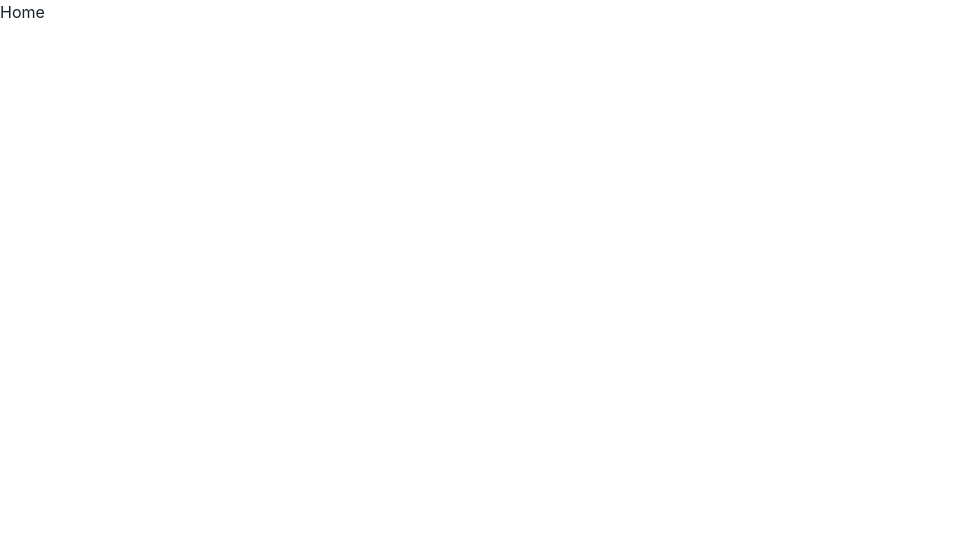
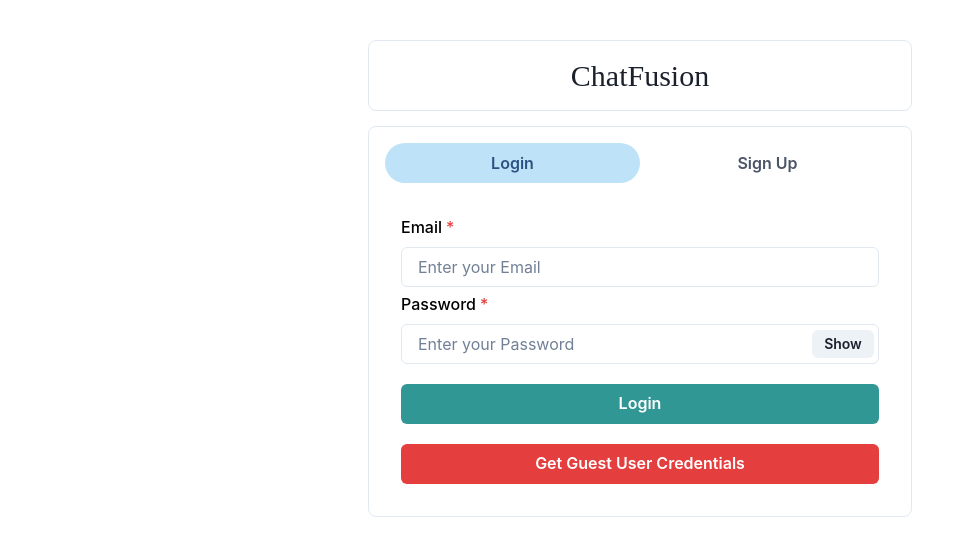
Before and after one commit to RidhikaJoshi/ChatFusion, a React (Create React App) app in the folder frontend/: page / in a window 1280 px wide. Shown: the top 556 px of the page, without its empty margins (0-974 px from the left). Built offline with nearby package versions, Linux system fonts and the light colour scheme.

Commit message:
Created Login and Sign Up Tabs for the Homepage

```diff
--- a/frontend/src/Pages/Homepage.js
+++ b/frontend/src/Pages/Homepage.js
@@ -1,9 +1,52 @@
-import React from 'react'
+import React from "react";
+import {
+	Container,
+	Box,
+	Text,
+	Tabs,
+	TabList,
+	TabPanels,
+	Tab,
+	TabPanel,
+} from "@chakra-ui/react";
+
+import Login from "../components/Authentication/Login";
+import Signup from "../components/Authentication/Signup";
 
 const Homepage = () => {
-  return (
-    <div>Home</div>
-  );
-}
+	return (
+		<Container maxW="xl" centerContent>
+			<Box
+				d="flex"
+				justify-content="center"
+				p={3}
+				bg={"white"}
+				w="100%"
+				margin="40px 0 15px 0"
+				borderRadius="lg"
+				borderWidth="1px"
+				textAlign={"center"}
+			>
+				<Text fontSize="3xl" fontFamily="Satisfy">
+					ChatFusion
+				</Text>
+			</Box>
+			<Box bg="white" w="100%" p={4} borderRadius="lg" borderWidth="1px">
+				<Tabs variant="soft-rounded">
+					<TabList mb="1em">
+						<Tab width="50%">Login</Tab>
+						<Tab width="50%">Sign Up</Tab>
+					</TabList>
+					<TabPanels>
+						<TabPanel>{<Login />}</TabPanel>
+						<TabPanel>
+							<Signup />
+						</TabPanel>
+					</TabPanels>
+				</Tabs>
+			</Box>
+		</Container>
+	);
+};
 
-export default Homepage
+export default Homepage;
--- /dev/null
+++ b/frontend/src/components/Authentication/Login.js
@@ -0,0 +1,67 @@
+import { useState } from "react";
+import React from "react";
+import {
+	FormControl,
+	FormLabel,
+	VStack,
+	Input,
+	InputGroup,
+	InputRightElement,
+	Button,
+} from "@chakra-ui/react";
+
+const Login = () => {
+	const [show, setShow] = useState(false);
+	const [email, setEmail] = useState();
+	const [password, setPassword] = useState();
+	const handleClick = () => setShow(!show);
+	const submtHandler = () => {};
+	return (
+		<VStack spacing="5px" color="black">
+			<FormControl id="first-name" isRequired>
+				<FormLabel>Email</FormLabel>
+				<Input
+					placeholder="Enter your Email"
+					onChange={(e) => setEmail(e.target.value)}
+				/>
+			</FormControl>
+			<FormControl id="first-name" isRequired>
+				<FormLabel>Password</FormLabel>
+				<InputGroup>
+					<Input
+						type={show ? "text" : "password"}
+						placeholder="Enter your Password"
+						onChange={(e) => setPassword(e.target.value)}
+					/>
+					<InputRightElement width="4.5rem">
+						<Button h="1.75rem" size="sm" onClick={handleClick}>
+							{show ? "Hide" : "Show"}
+						</Button>
+					</InputRightElement>
+				</InputGroup>
+			</FormControl>
+			<Button
+				colorScheme="teal"
+				width="100%"
+				style={{ marginTop: 15 }}
+				onclick={submtHandler}
+			>
+				Login
+			</Button>
+			<Button
+				colorScheme="red"
+				variant={"solid"}
+				width="100%"
+				style={{ marginTop: 15 }}
+				onClick={() => {
+					setEmail("guest@example.com");
+					setPassword("123456");
+				}}
+			>
+				Get Guest User Credentials
+			</Button>
+		</VStack>
+	);
+};
+
+export default Login;
```
